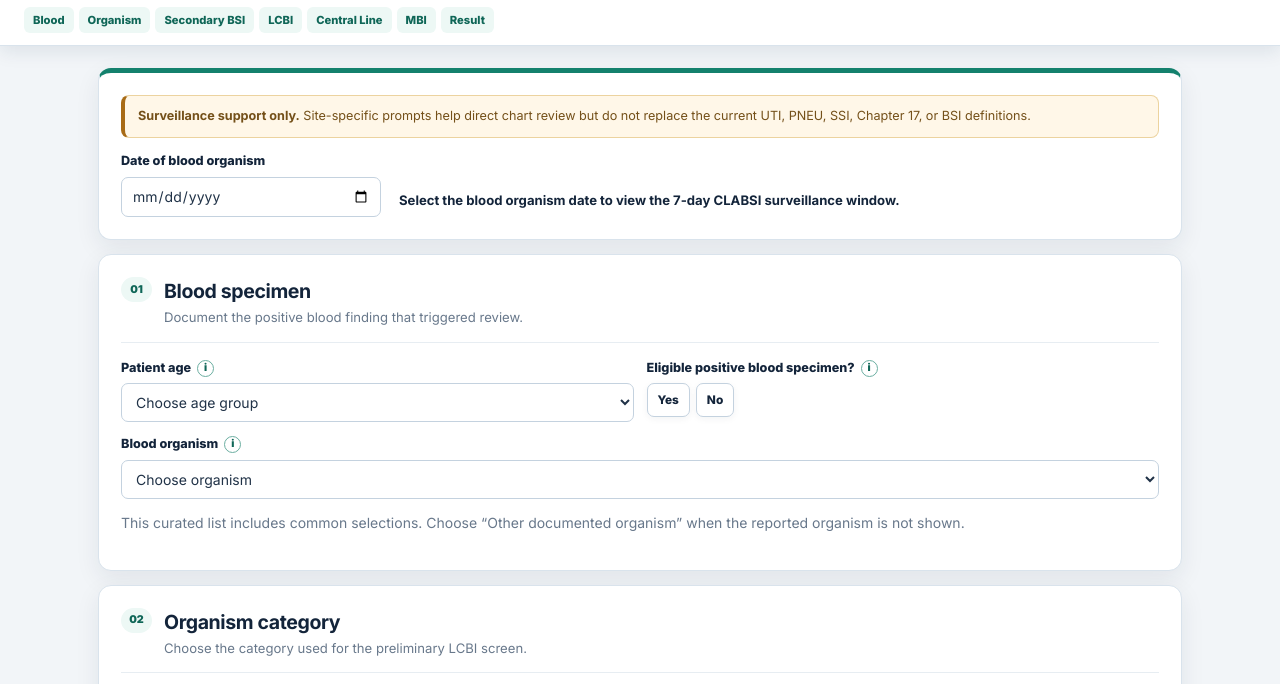
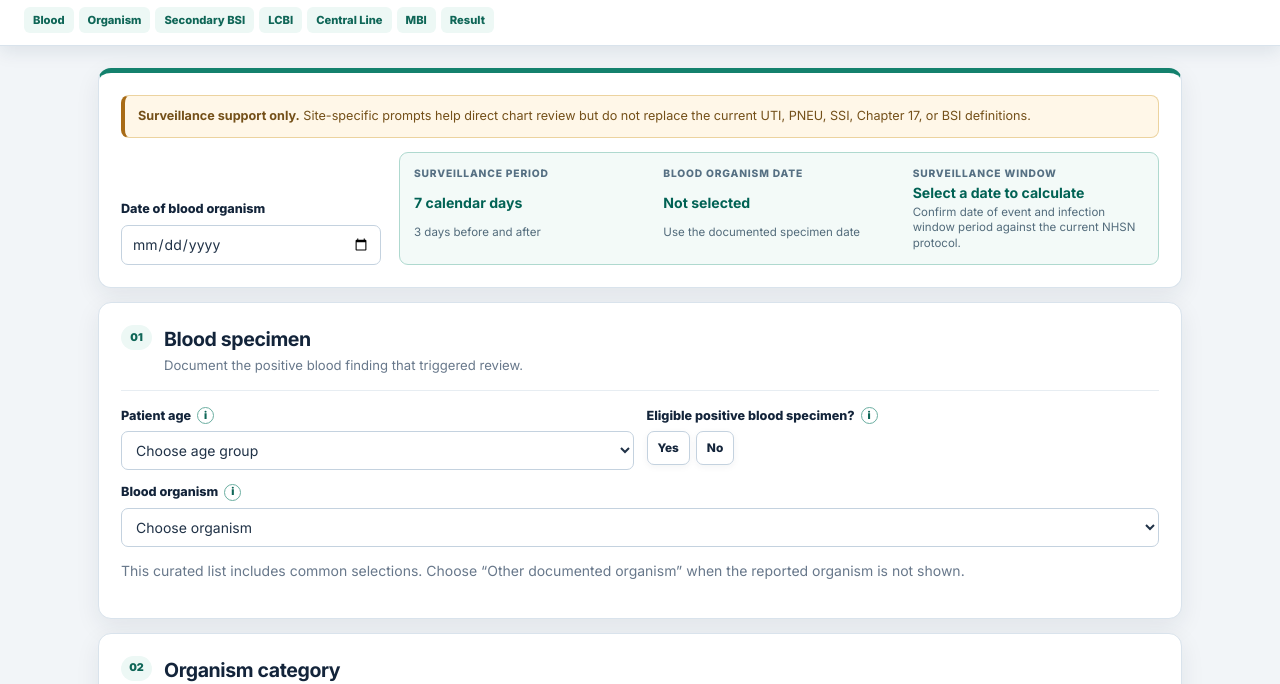
Before and after one commit to NurseChantel/CLABSI-NHSN-REVIEW, a plain HTML site: page index.html in a window 1280 px wide. Shown: the part 97-781 px from the top of the page. Drawn offline with Linux system fonts and the light colour scheme.

Commit message:
Organize CLABSI surveillance window banner

```diff
--- a/app.js
+++ b/app.js
@@ -1445,23 +1445,24 @@ function updateAll() {
 }
 
 function renderSurveillanceWindow() {
-  const guidance = document.getElementById("surveillanceWindow");
-
-  if (!guidance) {
+  const bloodDateLabel = document.getElementById("surveillanceBloodDate");
+  const dateRangeLabel = document.getElementById("surveillanceDateRange");
+
+  if (!bloodDateLabel || !dateRangeLabel) {
     return;
   }
 
   if (!state.bloodOrganismDate) {
-    guidance.textContent =
-      "Select the blood organism date to view the 7-day CLABSI surveillance window.";
+    bloodDateLabel.textContent = "Not selected";
+    dateRangeLabel.textContent = "Select a date to calculate";
     return;
   }
 
   const bloodDate = new Date(`${state.bloodOrganismDate}T00:00:00`);
 
   if (Number.isNaN(bloodDate.getTime())) {
-    guidance.textContent =
-      "Enter a valid blood organism date to view the CLABSI surveillance window.";
+    bloodDateLabel.textContent = "Invalid date";
+    dateRangeLabel.textContent = "Enter a valid date to calculate";
     return;
   }
 
@@ -1478,8 +1479,8 @@ function renderSurveillanceWindow() {
       year: "numeric"
     }).format(date);
 
-  guidance.textContent =
-    `7-day CLABSI surveillance window: ${formatDate(windowStart)} through ${formatDate(windowEnd)} (3 calendar days before and after the blood organism date). Confirm the date of event and infection window period against the current NHSN protocol.`;
+  bloodDateLabel.textContent = formatDate(bloodDate);
+  dateRangeLabel.textContent = `${formatDate(windowStart)} through ${formatDate(windowEnd)}`;
 }
 
 function setResult(element, status, text) {
--- a/index.html
+++ b/index.html
@@ -41,9 +41,23 @@
           <label for="bloodOrganismDate">Date of blood organism</label>
           <input id="bloodOrganismDate" type="date">
         </div>
-        <p id="surveillanceWindow" class="window-guidance" aria-live="polite">
-          Select the blood organism date to view the 7-day CLABSI surveillance window.
-        </p>
+        <div id="surveillanceWindow" class="surveillance-banner" aria-live="polite">
+          <div class="surveillance-stat">
+            <span class="surveillance-label">Surveillance period</span>
+            <strong>7 calendar days</strong>
+            <span class="surveillance-detail">3 days before and after</span>
+          </div>
+          <div class="surveillance-stat">
+            <span class="surveillance-label">Blood organism date</span>
+            <strong id="surveillanceBloodDate">Not selected</strong>
+            <span class="surveillance-detail">Use the documented specimen date</span>
+          </div>
+          <div class="surveillance-stat">
+            <span class="surveillance-label">Surveillance window</span>
+            <strong id="surveillanceDateRange">Select a date to calculate</strong>
+            <span class="surveillance-detail">Confirm date of event and infection window period against the current NHSN protocol.</span>
+          </div>
+        </div>
       </div>
     </section>
 
--- a/style.css
+++ b/style.css
@@ -197,7 +197,20 @@ input[type="text"]:focus,input[type="date"]:focus,select:focus{border-color:var(
 .alert-warning{border:1px solid #ecd39f;border-left:4px solid var(--amber);background:var(--amber-soft);color:#745019}
 .surveillance-window{display:flex;align-items:end;gap:18px;margin-top:14px}
 .surveillance-window .field{width:min(100%,260px);flex:0 0 260px}
-.window-guidance{margin:0 0 7px;color:var(--navy);font-size:.82rem;font-weight:700}
+.surveillance-banner{
+  display:grid;
+  grid-template-columns:repeat(3,minmax(0,1fr));
+  gap:18px;
+  flex:1;
+  padding:13px 14px;
+  border:1px solid #afd9cf;
+  border-radius:9px;
+  background:#f3faf8;
+}
+.surveillance-stat{display:grid;gap:3px;min-width:0}
+.surveillance-label{color:#567083;font-size:.64rem;font-weight:800;letter-spacing:.08em;text-transform:uppercase}
+.surveillance-stat strong{color:#006254;font-size:.88rem;line-height:1.25}
+.surveillance-detail{color:#526b7b;font-size:.72rem;line-height:1.35}
 .stop-banner{margin-bottom:14px;border:1px solid #efb7bd;border-left:5px solid var(--red);background:var(--red-soft);color:#842b35}
 .suggestion-box{margin-bottom:14px;border:1px solid #b9d1ed;background:var(--blue-soft);color:#315371}
 .suggestion-box ul{margin:7px 0 0;padding-left:18px}
@@ -283,7 +296,7 @@ input[type="text"]:focus,input[type="date"]:focus,select:focus{border-color:var(
   .span-2{grid-column:auto}
   .surveillance-window{align-items:stretch;flex-direction:column;gap:8px}
   .surveillance-window .field{width:100%;flex-basis:auto}
-  .window-guidance{margin-bottom:0}
+  .surveillance-banner{grid-template-columns:1fr;gap:12px}
   .site-button-grid{grid-template-columns:repeat(2,minmax(0,1fr))}
   .wide-choice button{min-width:0;flex:1 1 150px}
 }
```
